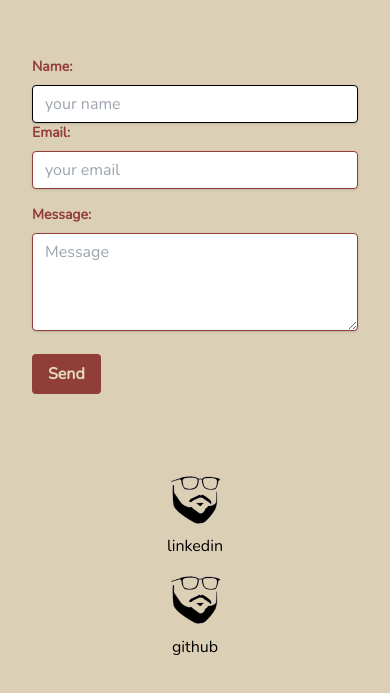
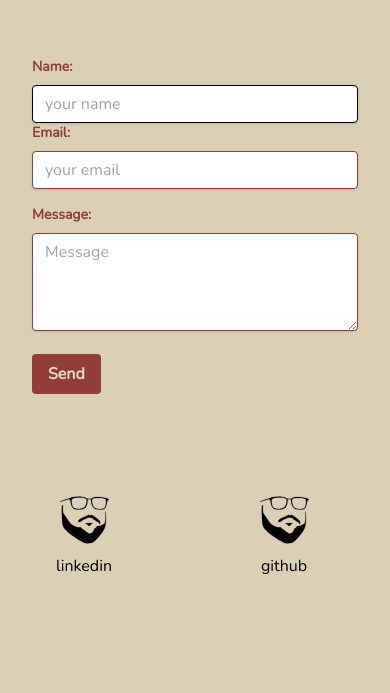
Before and after one commit to soyeolesafm/esauldev, a React (Create React App) app: page / in a window 390 px wide. Shown: the part 2619-3312 px from the top of the page. Built offline with nearby package versions, Linux system fonts and the light colour scheme.

Commit message:
the arrange look finished

```diff
--- a/src/components/Contact.js
+++ b/src/components/Contact.js
@@ -5,14 +5,14 @@ const Contact = () => {
     return (
         <div className=" bg-paper_dark h-screen " id="contact" >
             <div className=" flex flex-col lg:flex-row h-screen " >
-                <div className=" lg:mt-0 lg:w-1/2 lg:h-full p-8 order-2 lg:order-1 " >
+                <div className=" lg:mt-0 lg:w-1/2 lg:h-full p-8 order-2 lg:order-1 flex lg:flex-col space-x-36 pl-14 lg:pl-8 lg:space-x-0 lg:space-y-10 mt-5 flex-row"  >
                     <div className="mb-4 lg:mt-72 justify-center">
                         <Logoesa className=" m-auto mb-2 w-14 h-auto " />
                         <a href="#" className=" block  text-center ">linkedin</a>
 
                     </div>
                     <div>
-                        <Logoesa className=" m-auto mb-2 lg:mt-20 w-14 h-auto  " />
+                        <Logoesa className=" m-auto mb-2 w-14 h-auto  " />
                         <a href="#" className="block text-center" >github</a>
                     </div>
 
```
